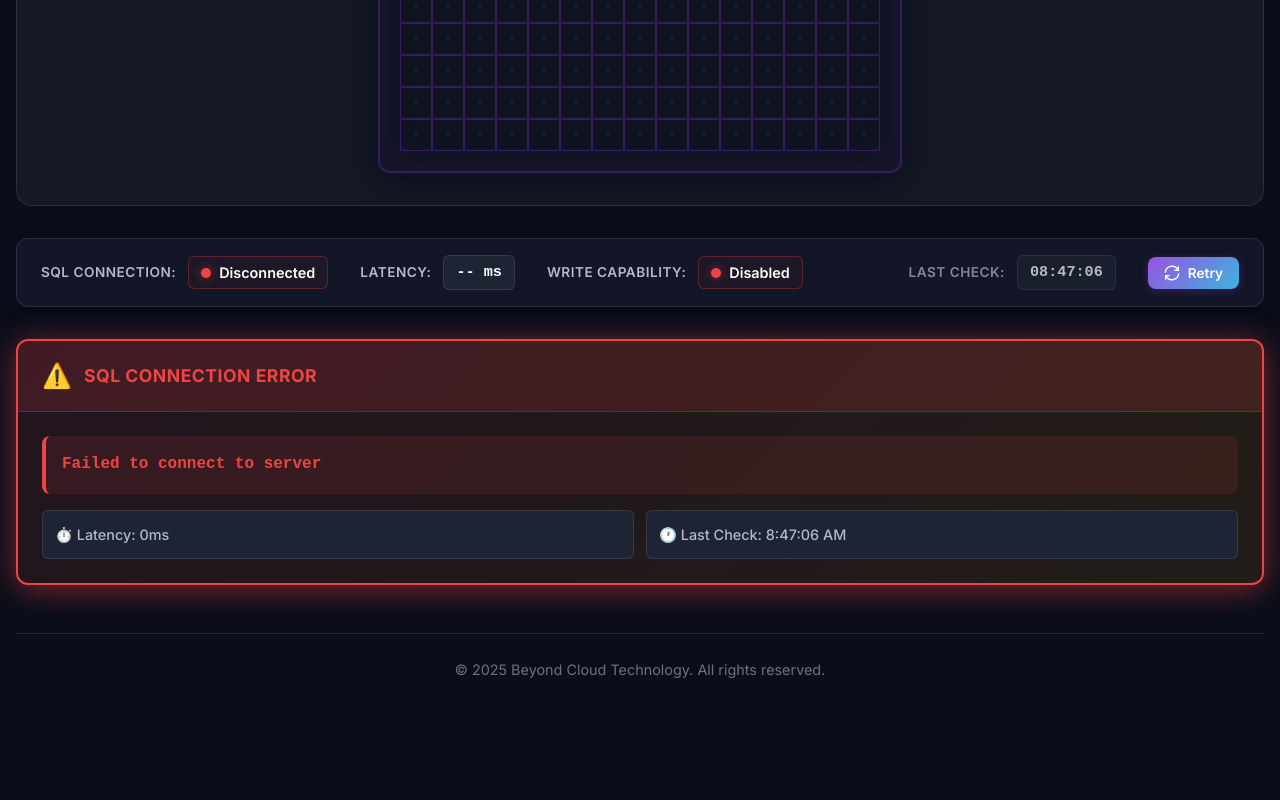
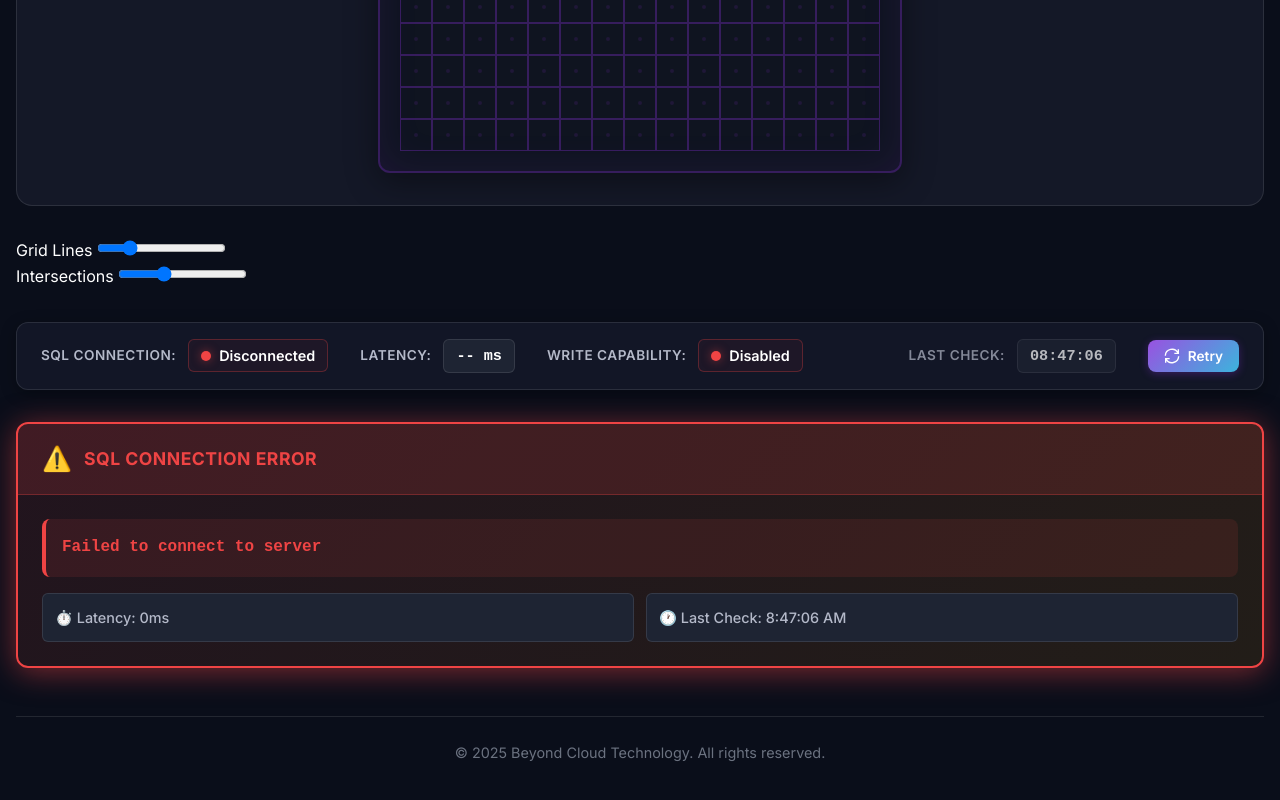
Before and after one commit to DeNNiiInc/Connect-5, a website: page index.html in a window 1280 px wide. Shown: the part 1074-1874 px from the top of the page. Before the commit the page ends 1795 px from the top, so only its background shows below. Drawn offline with nearby package versions, Linux system fonts and the light colour scheme; no server answers.

Commit message:
Feat: Add brightness sliders for grid lines and intersection dots

```diff
--- a/index.html
+++ b/index.html
@@ -154,6 +154,51 @@
         <div class="board-wrapper">
           <div class="board" id="gameBoard"></div>
         </div>
+
+        <!-- Grid Brightness Controls -->
+        <div class="grid-controls">
+          <div class="control-group">
+            <label for="gridLineOpacity">Grid Lines</label>
+            <input
+              type="range"
+              id="gridLineOpacity"
+              min="0.1"
+              max="1"
+              step="0.1"
+              value="0.3"
+            />
+          </div>
+          <div class="control-group">
+            <label for="dotOpacity">Intersections</label>
+            <input
+              type="range"
+              id="dotOpacity"
+              min="0.1"
+              max="1"
+              step="0.1"
+              value="0.4"
+            />
+          </div>
+        </div>
+
+        <script>
+          const gridLineSlider = document.getElementById("gridLineOpacity");
+          const dotOpacitySlider = document.getElementById("dotOpacity");
+
+          gridLineSlider.addEventListener("input", (e) => {
+            document.documentElement.style.setProperty(
+              "--grid-line-opacity",
+              e.target.value
+            );
+          });
+
+          dotOpacitySlider.addEventListener("input", (e) => {
+            document.documentElement.style.setProperty(
+              "--grid-dot-opacity",
+              e.target.value
+            );
+          });
+        </script>
 
         <!-- Multiplayer Panel -->
         <div
--- a/styles.css
+++ b/styles.css
@@ -16,7 +16,9 @@
   --border-medium: rgba(255, 255, 255, 0.2);
   --success: #10b981;
   --danger: #ef4444;
-  --grid-line: rgba(147, 51, 234, 0.3);
+  --grid-line-opacity: 0.3;
+  --grid-dot-opacity: 0.4;
+  --grid-line: rgba(147, 51, 234, var(--grid-line-opacity));
   --grid-bg: #0f1420;
   --cell-hover: rgba(147, 51, 234, 0.1);
   --win-highlight: hsl(270, 70%, 60%);
@@ -342,7 +344,7 @@ body {
   height: 4px;
   background: var(--grid-line);
   border-radius: 50%;
-  opacity: 0.4;
+  opacity: var(--grid-dot-opacity);
 }
 
 .cell:hover:not(.occupied) {
```
